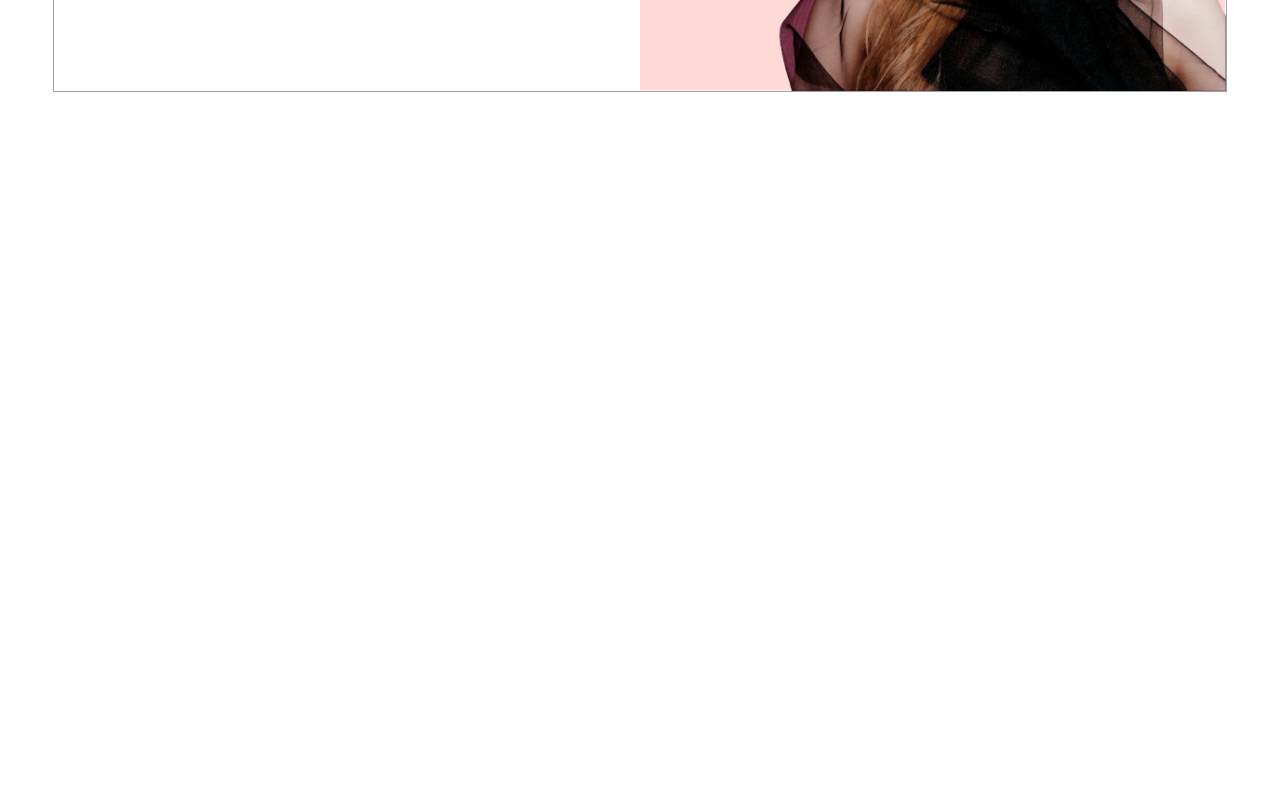
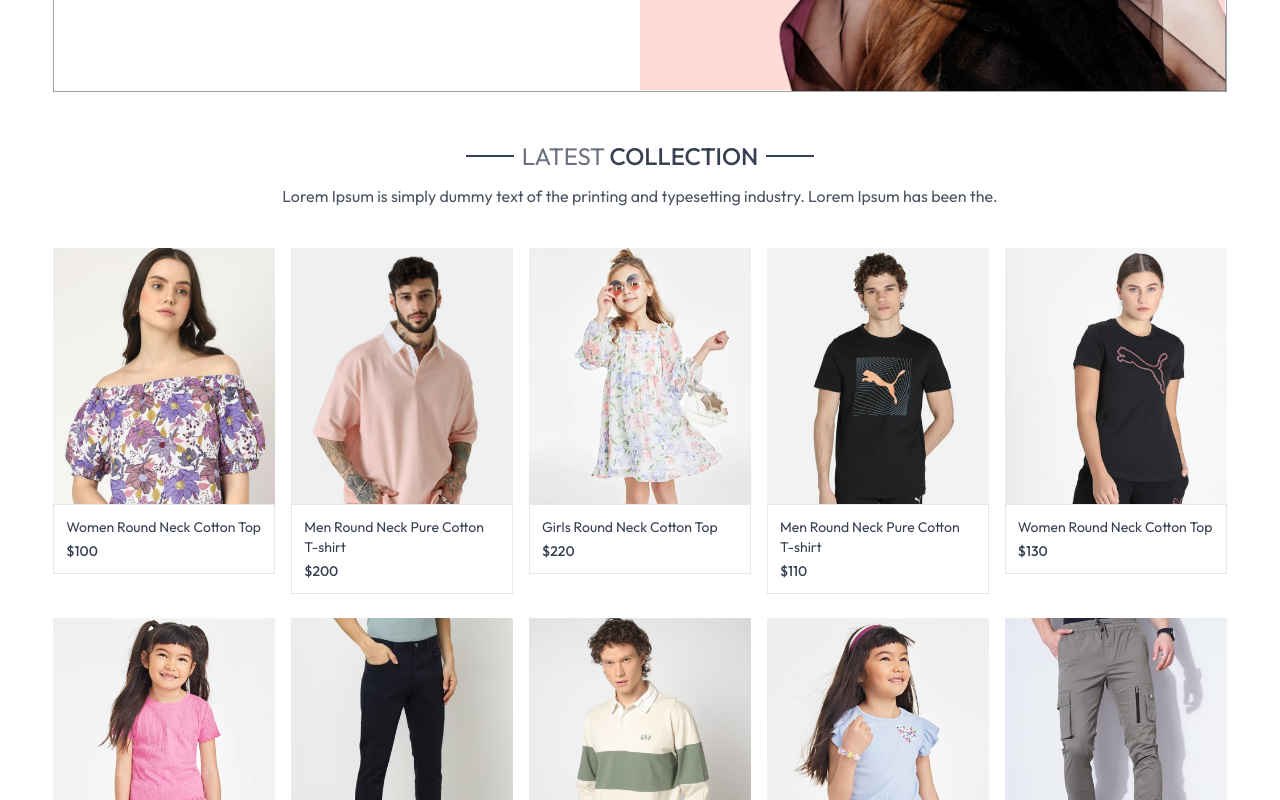
Before and after one commit to purnadebpaul64/ecommerce, a React (Vite) app in the folder frontend/: page / in a window 1280 px wide. Shown: the part 460-1260 px from the top of the page. Before the commit the page ends 800 px from the top, so only its background shows below. Built offline with nearby package versions, Linux system fonts and the light colour scheme.

Commit message:
latest collection section added

```diff
--- /dev/null
+++ b/frontend/src/components/Home/LatestCollection.jsx
@@ -0,0 +1,35 @@
+import React, { useContext, useEffect, useState } from "react";
+import { ShopContext } from "../../context/ShopContext";
+import Heading from "../ReUseable/Heading";
+import ProductItem from "./ProductItem";
+
+const LatestCollection = () => {
+  const { products } = useContext(ShopContext);
+  const [latestProducts, setLatestProducts] = useState([]);
+
+  useEffect(() => {
+    setLatestProducts(products.slice(0, 10));
+  }, []);
+
+  return (
+    <section className="my-10">
+      <div className="text-center text-2xl mb-10">
+        <Heading
+          text1={"LATEST"}
+          text2={"COLLECTION"}
+          text3={
+            "Lorem Ipsum is simply dummy text of the printing and typesetting industry. Lorem Ipsum has been the."
+          }
+        ></Heading>
+      </div>
+      {/* products grid */}
+      <div className="grid grid-cols-2 sm:grid-cols-3 md:grid-cols-4 lg:grid-cols-5 gap-4 gap-y-6 items-stretch">
+        {latestProducts.map((item, index) => (
+          <ProductItem key={index} item={item}></ProductItem>
+        ))}
+      </div>
+    </section>
+  );
+};
+
+export default LatestCollection;
--- /dev/null
+++ b/frontend/src/components/Home/ProductItem.jsx
@@ -0,0 +1,30 @@
+import React, { useContext } from "react";
+import { ShopContext } from "../../context/ShopContext";
+import { Link } from "react-router-dom";
+
+const ProductItem = ({ item }) => {
+  const { currency } = useContext(ShopContext);
+  console.log(item);
+
+  const { _id, image, name, price } = item;
+  return (
+    <Link to={`/product/${_id}`} className="text-gray-700 cursor-pointer ">
+      <div className="overflow-hidden">
+        <img
+          className="overflow-hidden hover:scale-110 transition ease-in-out"
+          src={image[0]}
+          alt=""
+        />
+      </div>
+      <div className="border p-3">
+        <p className="text-sm mb-1">{name}</p>
+        <p className="text-sm font-medium">
+          {currency}
+          {price}
+        </p>
+      </div>
+    </Link>
+  );
+};
+
+export default ProductItem;
--- /dev/null
+++ b/frontend/src/components/ReUseable/Heading.jsx
@@ -0,0 +1,20 @@
+import React from "react";
+
+const Heading = ({ text1, text2, text3 }) => {
+  return (
+    <>
+      <div className="inline-flex gap-2 items-center mb-3">
+        <div className="w-8 sm:w-12 h-[1px] sm:h-[2px] bg-gray-700"></div>
+        <h2 className="text-gray-500">
+          {text1} <span className="text-gray-700 font-medium">{text2}</span>{" "}
+        </h2>
+        <div className="w-8 sm:w-12 h-[1px] sm:h-[2px] bg-gray-700"></div>
+      </div>
+      <p className="w-4/5 sm:w-3/4 m-auto text-xs sm:text-sm md:text-base text-gray-600">
+        {text3}
+      </p>
+    </>
+  );
+};
+
+export default Heading;
--- /dev/null
+++ b/frontend/src/components/ReUseable/Title.jsx
@@ -0,0 +1,15 @@
+import React from "react";
+
+const Title = ({ text1, text2 }) => {
+  return (
+    <div className="inline-flex gap-2 items-center mb-3">
+      <div className="w-8 sm:w-12 h-[1px] sm:h-[2px] bg-gray-700"></div>
+      <h2 className="text-gray-500">
+        {text1} <span className="text-gray-700 font-medium">{text2}</span>{" "}
+      </h2>
+      <div className="w-8 sm:w-12 h-[1px] sm:h-[2px] bg-gray-700"></div>
+    </div>
+  );
+};
+
+export default Title;
--- /dev/null
+++ b/frontend/src/context/ShopContext.jsx
@@ -0,0 +1,20 @@
+import { createContext } from "react";
+import { products } from "../assets/assets";
+
+export const ShopContext = createContext();
+
+const ShopContextProvider = (props) => {
+  const currency = "$";
+  const deliveryFee = 10;
+  const value = {
+    products,
+    currency,
+    deliveryFee,
+  };
+
+  return (
+    <ShopContext.Provider value={value}>{props.children}</ShopContext.Provider>
+  );
+};
+
+export default ShopContextProvider;
--- a/frontend/src/main.jsx
+++ b/frontend/src/main.jsx
@@ -3,9 +3,12 @@ import { createRoot } from "react-dom/client";
 import "./index.css";
 import App from "./App.jsx";
 import { BrowserRouter } from "react-router-dom";
+import ShopContextProvider from "./context/ShopContext.jsx";
 
 createRoot(document.getElementById("root")).render(
   <BrowserRouter>
-    <App />
+    <ShopContextProvider>
+      <App />
+    </ShopContextProvider>
   </BrowserRouter>
 );
--- a/frontend/src/pages/Cart.jsx
+++ b/frontend/src/pages/Cart.jsx
@@ -3,7 +3,7 @@ import React from "react";
 const Cart = () => {
   return (
     <div>
-      <h1>cart</h1>
+      <h1>this is the cart page</h1>
     </div>
   );
 };
--- a/frontend/src/pages/Home.jsx
+++ b/frontend/src/pages/Home.jsx
@@ -1,10 +1,12 @@
 import React from "react";
 import Hero from "../components/Home/Hero";
+import LatestCollection from "../components/Home/LatestCollection";
 
 const Home = () => {
   return (
     <section>
       <Hero></Hero>
+      <LatestCollection></LatestCollection>
     </section>
   );
 };
```
